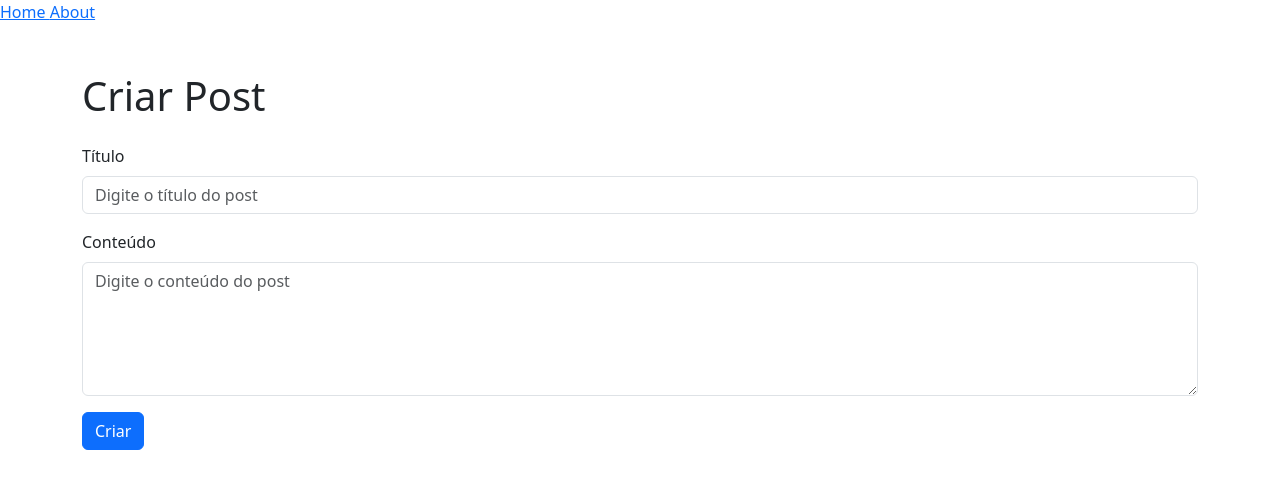
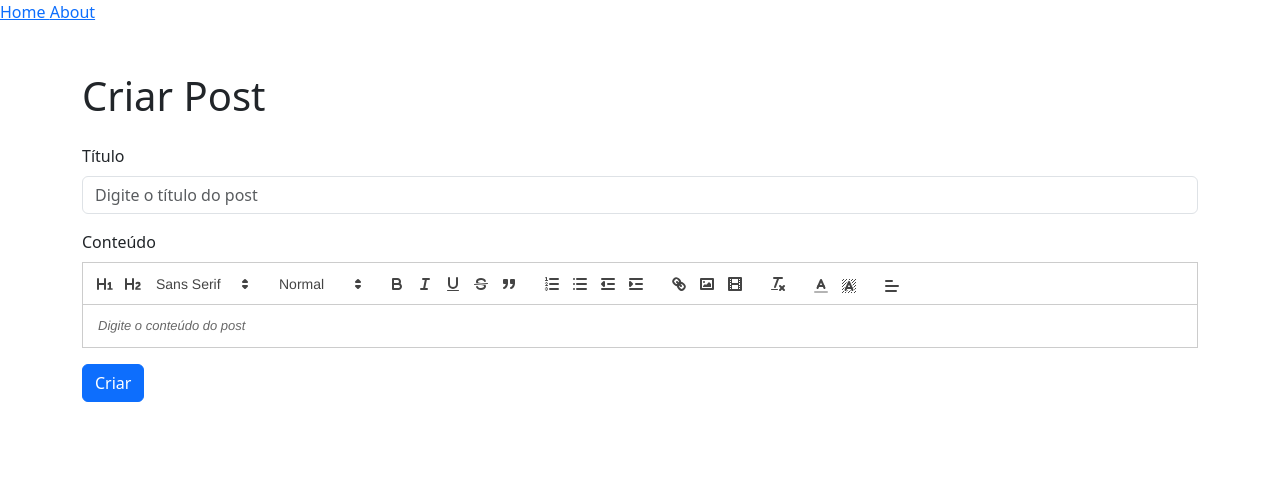
Before and after one commit to PedrosoCode/app_blog, a React (Create React App) app: page /criar in a window 1280 px wide. Shown: the top 488 px of the page. Built offline with nearby package versions, Linux system fonts and the light colour scheme.

Commit message:
add formatação de posts

```diff
--- a/package.json
+++ b/package.json
@@ -9,9 +9,12 @@
     "axios": "^1.6.8",
     "bootstrap": "^5.3.3",
     "react": "^18.3.1",
+    "react-beautiful-dnd": "^13.1.1",
     "react-bootstrap": "^2.10.2",
     "react-dom": "^18.3.1",
     "react-icons": "^5.2.1",
+    "react-markdown": "^9.0.1",
+    "react-quill": "^2.0.0",
     "react-router-bootstrap": "^0.26.2",
     "react-router-dom": "^6.23.1",
     "react-scripts": "5.0.1",
--- a/src/App.js
+++ b/src/App.js
@@ -54,6 +54,8 @@ axios.interceptors.request.use(
 
 // REVIEW - URL do roteamento para acessar páginas de forma mais intuitiva
 // REVIEW - aprender a usar Salt para que senhas iguais não tenham a mesma hash
+// REVIEW - impedir que todo o conteúdo no post seja mostrado na página de listagem, para melhor organização
+
 // TODO - Adicionar suporte a Markdown nos posts
 // TODO - Criar uma imagem de placeholder para ser usada, em situações onde uma imagem não está definida
 // TODO - módulo de financeiro - contas a pagar, a receber, lançamento e baixa
@@ -68,6 +70,7 @@ axios.interceptors.request.use(
 //TODO - Implementar módulo de ficha de personagem
 
 //FIXME - implementar lazyloading para melhor otimização
+//FIXME - editar na página /lista não funciona, apenas o delete
 
 function App() {
   return (
--- a/src/pages/modules/posts/AllPostsList/AllPostsList.js
+++ b/src/pages/modules/posts/AllPostsList/AllPostsList.js
@@ -75,7 +75,7 @@ function AllPostsList() {
                 <Card.Title>
                   <Link to={`/posts/${post.id}`}>{post.title}</Link>
                 </Card.Title>
-                <Card.Text>{post.content}</Card.Text>
+                <Card.Text dangerouslySetInnerHTML={{ __html: post.content }} />
                 <Card.Text>
                   <small className="text-muted">
                     Por {post.user_id} em {new Date(post.created_at).toLocaleDateString()}
--- a/src/pages/modules/posts/CreatePost/CreatePost.js
+++ b/src/pages/modules/posts/CreatePost/CreatePost.js
@@ -1,5 +1,7 @@
 import React, { useState } from 'react';
 import axios from 'axios';
+import ReactQuill from 'react-quill';
+import 'react-quill/dist/quill.snow.css'; // import styles
 import { Container, Form, Button } from 'react-bootstrap';
 
 function CreatePost() {
@@ -26,6 +28,29 @@ function CreatePost() {
         });
     };
 
+    // Configuração do ReactQuill
+    const modules = {
+      toolbar: [
+        [{ 'header': '1'}, {'header': '2'}, { 'font': [] }],
+        [{size: []}],
+        ['bold', 'italic', 'underline', 'strike', 'blockquote'],
+        [{'list': 'ordered'}, {'list': 'bullet'},
+         {'indent': '-1'}, {'indent': '+1'}],
+        ['link', 'image', 'video'],
+        ['clean'],
+        [{ 'color': [] }, { 'background': [] }], // dropdown with defaults from theme
+        [{ 'align': [] }],
+      ],
+    };
+
+    const formats = [
+      'header', 'font', 'size',
+      'bold', 'italic', 'underline', 'strike', 'blockquote',
+      'list', 'bullet', 'indent',
+      'link', 'image', 'video',
+      'color', 'background', 'align',
+    ];
+
     return (
         <Container className="mt-5">
             <h1 className="mb-4">Criar Post</h1>
@@ -42,12 +67,11 @@ function CreatePost() {
                 </Form.Group>
                 <Form.Group controlId="formContent" className="mb-3">
                     <Form.Label>Conteúdo</Form.Label>
-                    <Form.Control
-                        as="textarea"
-                        rows={5}
+                    <ReactQuill
                         value={content}
-                        onChange={(e) => setContent(e.target.value)}
-                        required
+                        onChange={setContent}
+                        modules={modules}
+                        formats={formats}
                         placeholder="Digite o conteúdo do post"
                     />
                 </Form.Group>
--- a/src/pages/modules/posts/PostDetail/PostDetail.js
+++ b/src/pages/modules/posts/PostDetail/PostDetail.js
@@ -1,7 +1,7 @@
 import React, { useEffect, useState } from 'react';
 import axios from 'axios';
 import { useParams } from 'react-router-dom';
-import { Container, Card, Button } from 'react-bootstrap';
+import { Container, Card } from 'react-bootstrap';
 
 function PostDetail() {
   const { id } = useParams();
@@ -28,8 +28,7 @@ function PostDetail() {
       <Card className="my-4">
         <Card.Body>
           <Card.Title>{post.title}</Card.Title>
-          <Card.Text>{post.content}</Card.Text>
-          <Card.Text>{post.main_content}</Card.Text>
+          <Card.Text dangerouslySetInnerHTML={{ __html: post.content }} />
           <Card.Text>
             <small className="text-muted">
               Por {post.user_id} em {new Date(post.created_at).toLocaleDateString()}
```
Also changed, not shown: 1 other file (tests, documents, lock files or other folders).
